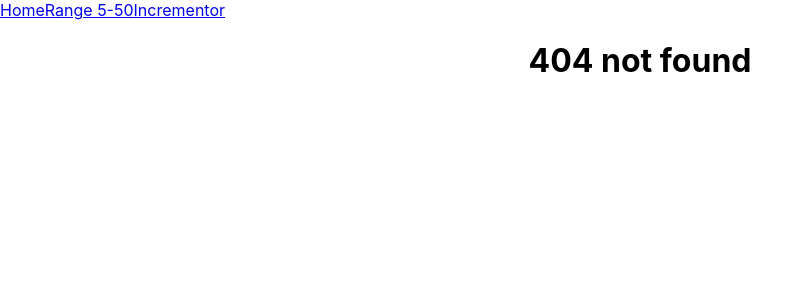
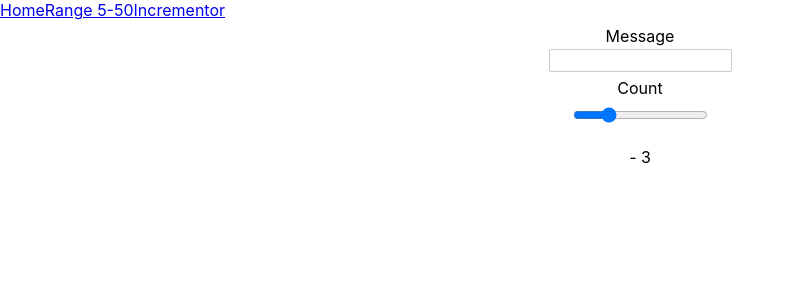
Before and after one commit to andresol/cra-workshop, a React (Create React App) app: page /use-effect in a window 1280 px wide. Before the commit this address had no page. Shown: the top 300 px of the page, without its empty margins (0-812 px from the left). Built offline with nearby package versions, Linux system fonts and the light colour scheme.

Commit message:
useEffect

```diff
--- a/src/features/Router/Router.tsx
+++ b/src/features/Router/Router.tsx
@@ -3,12 +3,10 @@ import { Route, Switch, Redirect, useLocation } from "react-router-dom"
 import { ArticlesRoute } from "./ArticlesRoute"
 import { RouteTickerMessage, RouteRangeMinMax } from "features/RouteParams"
 import Messages from "features/Messages"
-import { waitFor } from "utils/waitFor"
+import UseEffect from "features/UseEffect"
 
-const Incrementor = lazy(async () => {
-	await waitFor(1000)
-	return import("features/Incrementor")
-})
+const loadIncrementor = () => import("features/Incrementor")
+const Incrementor = lazy(() => loadIncrementor())
 
 export const Router = (): JSX.Element => {
 	const { pathname } = useLocation()
@@ -17,6 +15,10 @@ export const Router = (): JSX.Element => {
 		<Suspense fallback={<p>One sec...</p>}>
 			<Switch>
 				<Redirect from="/:url*(/+)" to={pathname.slice(0, -1)} />
+
+				<Route path="/use-effect">
+					<UseEffect/>
+				</Route>
 
 				<Route path="/incrementor">
 					<Incrementor limit={10}/>
--- /dev/null
+++ b/src/features/UseEffect/UseEffect.tsx
@@ -0,0 +1,25 @@
+import React, { useEffect } from "react"
+
+interface UseEffectProps {
+	message: string
+	count: number
+}
+
+export const UseEffect = ({message, count}: UseEffectProps): JSX.Element => {
+	useEffect(() => {
+		document.title = `foobar - ${count}`
+		return () => {
+			document.title = "byebye"
+		}
+	}, [count])
+
+	useEffect(() => {
+		console.log("message", message)
+	}, [message])
+
+	return (
+		<p>
+			{message} - {count}
+		</p>
+	)
+}
--- /dev/null
+++ b/src/features/UseEffect/UseEffectContainer.tsx
@@ -0,0 +1,16 @@
+import React, { useState } from "react"
+import TextInput from "UI/TextInput"
+import RangeInput from "UI/RangeInput"
+import { UseEffect } from "./UseEffect"
+
+export const UseEffectContainer = (): JSX.Element => {
+	const [message, setMessage] = useState("")
+	const [count, setCount] = useState(3)
+	return (
+		<>
+			<TextInput id="test" label="Message" value={message} onChange={setMessage}/>
+			<RangeInput id="range" label="Count" value={count} onChange={setCount} min={1} max={10}/>
+			<UseEffect message={message} count={count}/>
+		</>
+	)
+}
--- /dev/null
+++ b/src/features/UseEffect/index.ts
@@ -0,0 +1 @@
+export { UseEffectContainer as default } from "./UseEffectContainer"
```
